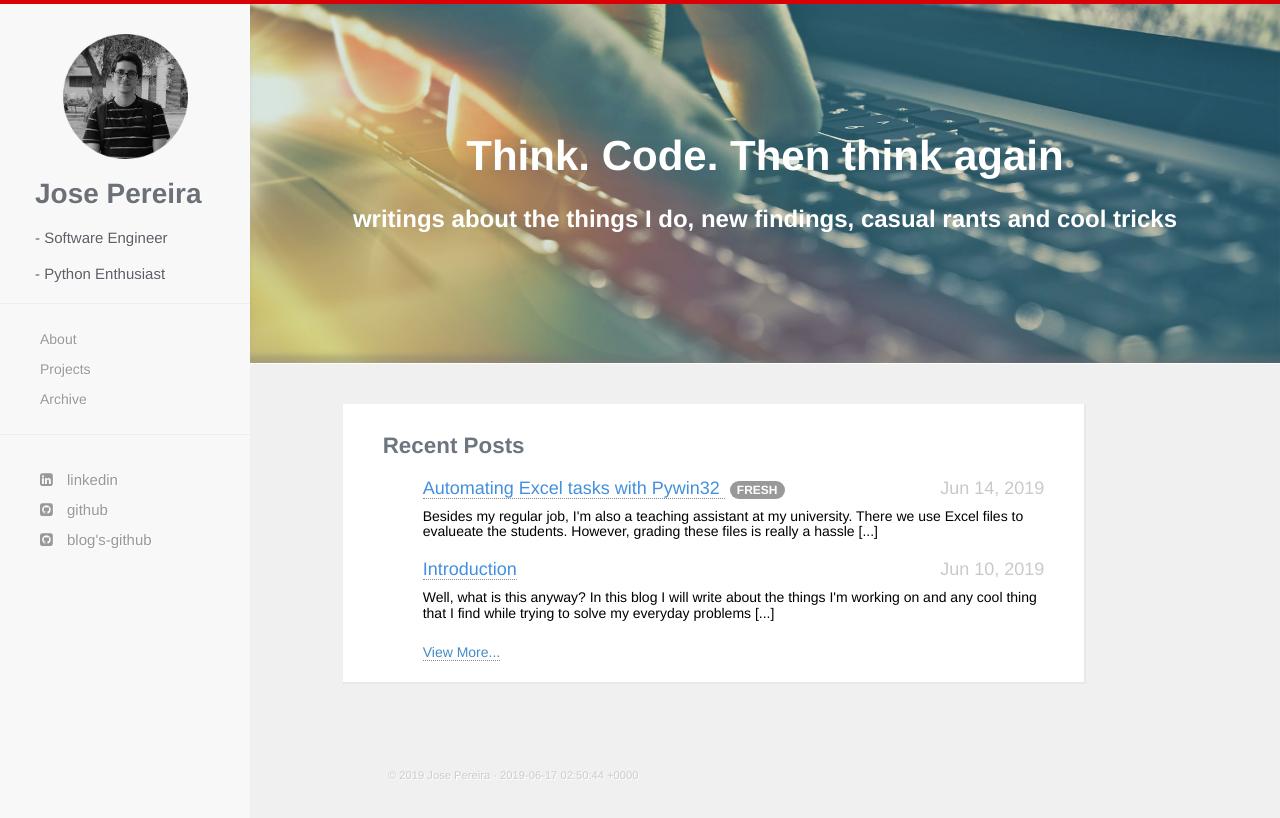
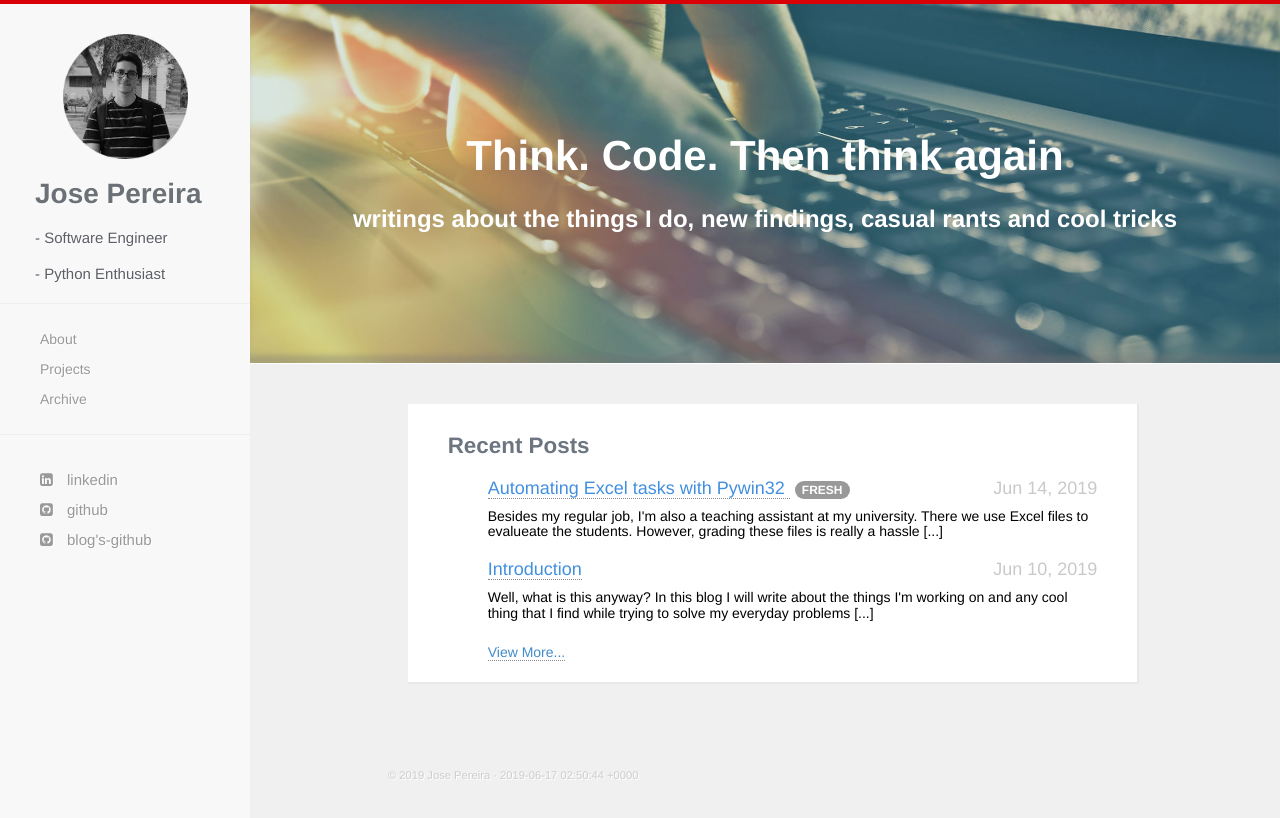
Before and after one commit to jpereiran/jpereiran.github.io, a Jekyll site: the page built from index.html, in a window 1280 px wide. Shown: the top 818 px of the page. Built offline with Jekyll 4.4.1, drawn with Linux system fonts in a browser that asks for light colours; nearby versions of some CDN libraries.

Commit message:
Update showcase.html

```diff
--- a/_includes/showcase.html
+++ b/_includes/showcase.html
@@ -10,4 +10,4 @@
           <p></p>
       </div>
     </div>
-    <div class="container-2">
+    <div class="container" style="width: 90%;">
```
